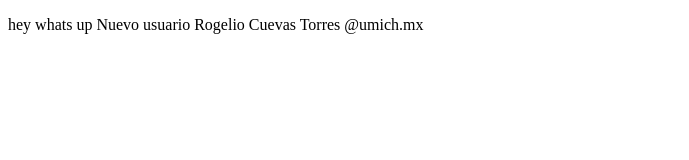
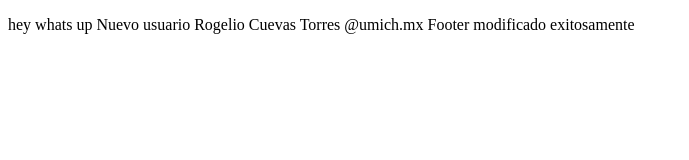
Before and after one commit to rogelio-cuevas/Personal, a plain HTML site: page index.html in a window 1280 px wide. Shown: the whole page, without its empty margins (0-689 px from the left). Drawn offline with Linux system fonts and the light colour scheme.

Commit message:
footer terminado

```diff
--- a/index.html
+++ b/index.html
@@ -11,6 +11,8 @@
         hey whats up
         Nuevo usuario Rogelio Cuevas Torres @umich.mx
 
+        Footer modificado exitosamente
+
     </p>
 </body>
 </html>
```
